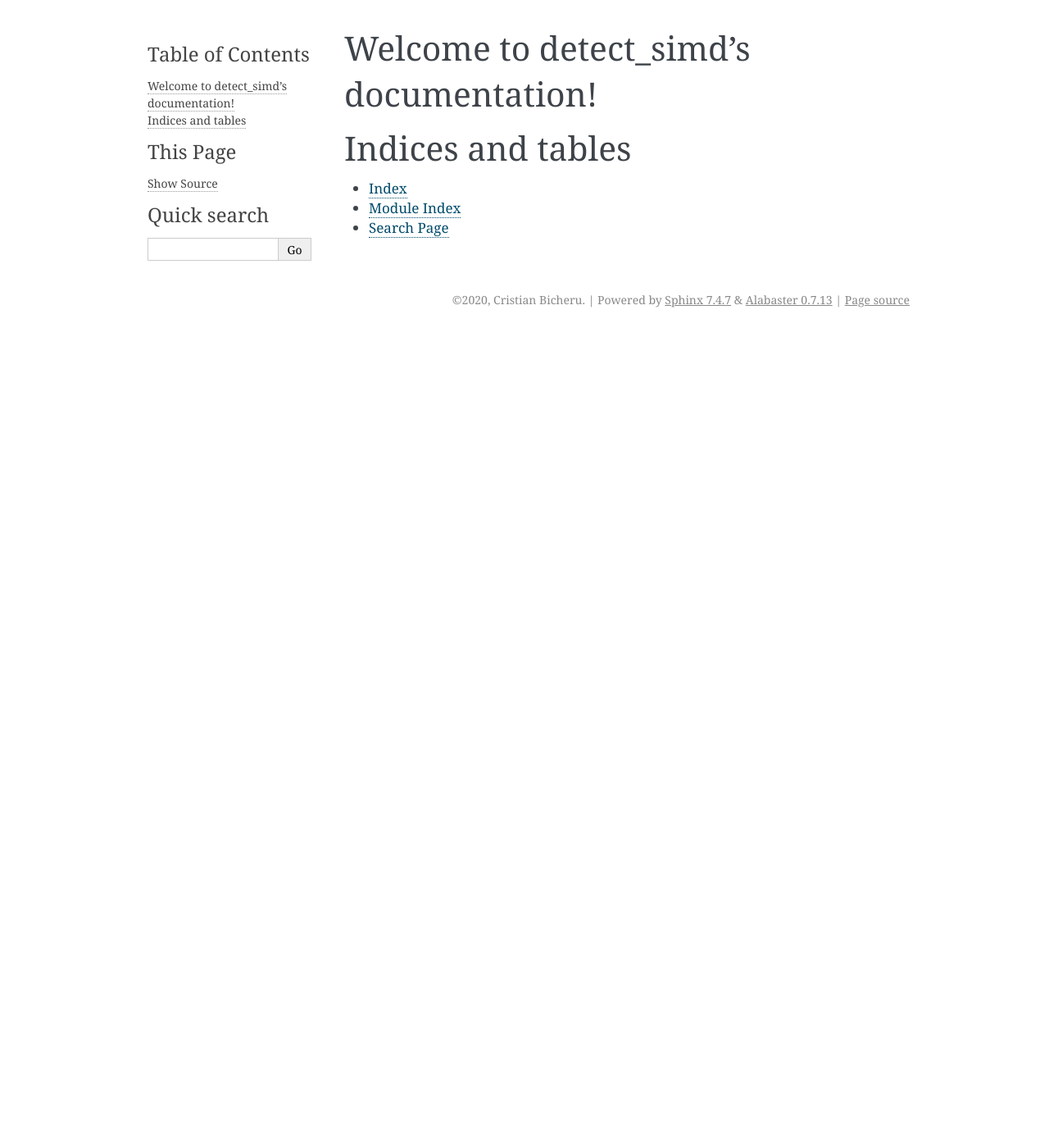
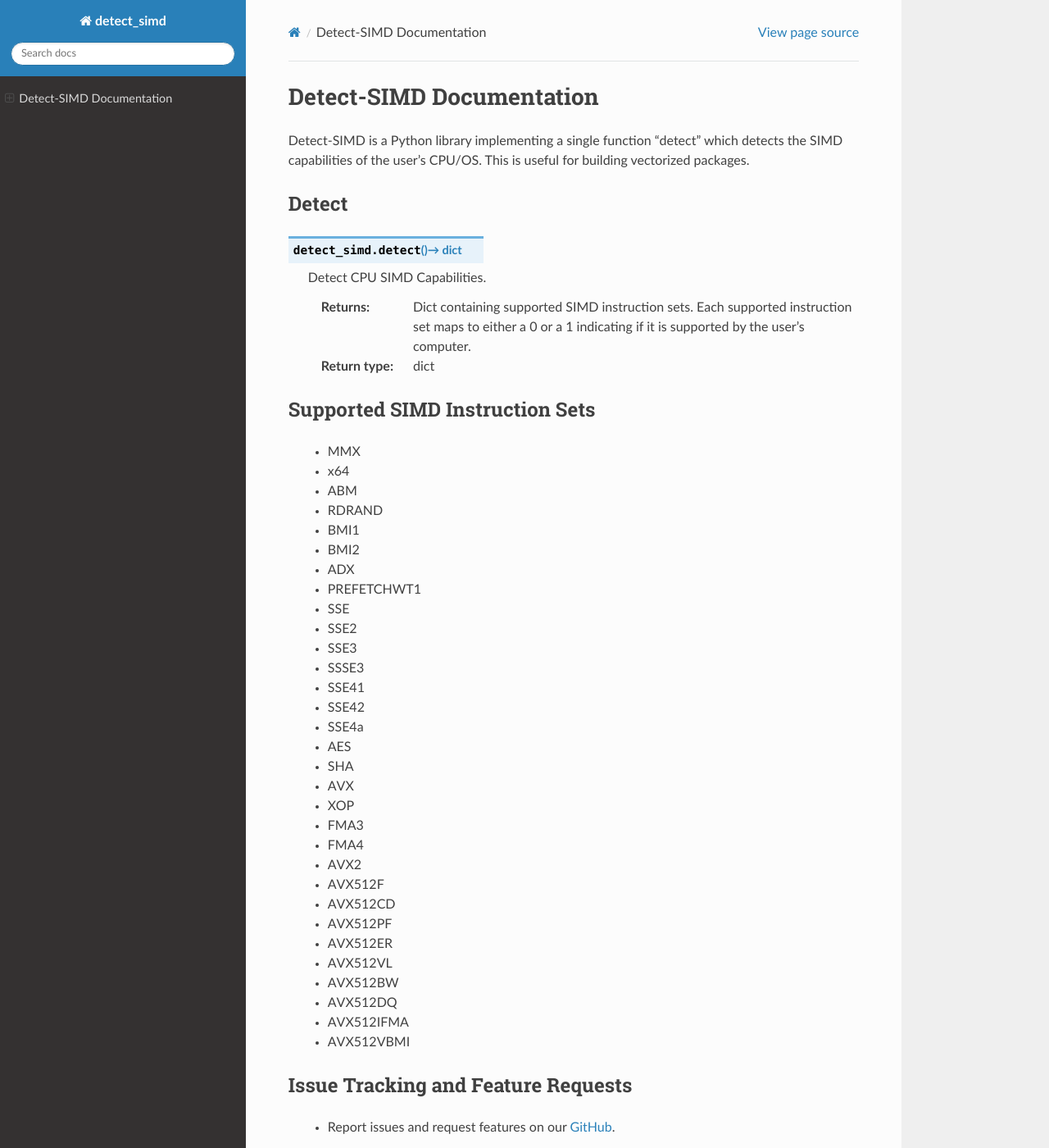
Before and after one commit to cristian-bicheru/detect-simd, a Sphinx documentation site: the page built from docs/source/index.rst, in a window 1280 px wide and 1400 px high. Shown: the whole window at 82% size. Built offline with Sphinx 7.4.7 and the Read the Docs theme 2.0.0, drawn with Linux system fonts in a browser that asks for light colours; some of the changed text lies outside the part shown.

Commit message:
Create documentation.

```diff
--- a/docs/source/conf.py
+++ b/docs/source/conf.py
@@ -1,3 +1,4 @@
+import sphinx_rtd_theme
 # Configuration file for the Sphinx documentation builder.
 #
 # This file only contains a selection of the most common options. For a full
@@ -31,6 +32,8 @@ release = '0.1'
 # extensions coming with Sphinx (named 'sphinx.ext.*') or your custom
 # ones.
 extensions = [
+    "sphinx_rtd_theme",
+    "sphinx.ext.viewcode",
 ]
 
 # Add any paths that contain templates here, relative to this directory.
@@ -47,10 +50,11 @@ exclude_patterns = []
 # The theme to use for HTML and HTML Help pages.  See the documentation for
 # a list of builtin themes.
 #
-html_theme = 'alabaster'
+html_theme = 'sphinx_rtd_theme'
 
 # Add any paths that contain custom static files (such as style sheets) here,
 # relative to this directory. They are copied after the builtin static files,
 # so a file named "default.css" will overwrite the builtin "default.css".
 html_static_path = ['_static']
+
 master_doc = 'index'
--- a/docs/source/index.rst
+++ b/docs/source/index.rst
@@ -1,15 +1,59 @@
-Welcome to detect_simd's documentation!
-=======================================
+===================================
+Detect-SIMD |version| Documentation
+===================================
 
-.. toctree::
-   :maxdepth: 2
-   :caption: Contents:
+Detect-SIMD is a Python library implementing a single function "detect" which
+detects the SIMD capabilities of the user's CPU/OS. This is useful for building
+vectorized packages.
 
 
+Detect
+###################################
+.. py:function:: detect_simd.detect() -> dict
 
-Indices and tables
-==================
+   Detect CPU SIMD Capabilities.
 
-* :ref:`genindex`
-* :ref:`modindex`
-* :ref:`search`
+   :return: Dict containing supported SIMD instruction sets. Each supported instruction set maps to either a 0 or a 1 indicating if it is supported by the user's computer.
+   :rtype: dict
+
+
+Supported SIMD Instruction Sets
+###################################
+  * MMX
+  * x64
+  * ABM
+  * RDRAND
+  * BMI1
+  * BMI2
+  * ADX
+  * PREFETCHWT1
+  * SSE
+  * SSE2
+  * SSE3
+  * SSSE3
+  * SSE41
+  * SSE42
+  * SSE4a
+  * AES
+  * SHA
+  * AVX
+  * XOP
+  * FMA3
+  * FMA4
+  * AVX2
+  * AVX512F
+  * AVX512CD
+  * AVX512PF
+  * AVX512ER
+  * AVX512VL
+  * AVX512BW
+  * AVX512DQ
+  * AVX512IFMA
+  * AVX512VBMI
+
+
+Issue Tracking and Feature Requests
+###################################
+  * Report issues and request features on our `GitHub`_.
+
+.. _GitHub: https://github.com/cristian-bicheru/detect-simd/issues
```
